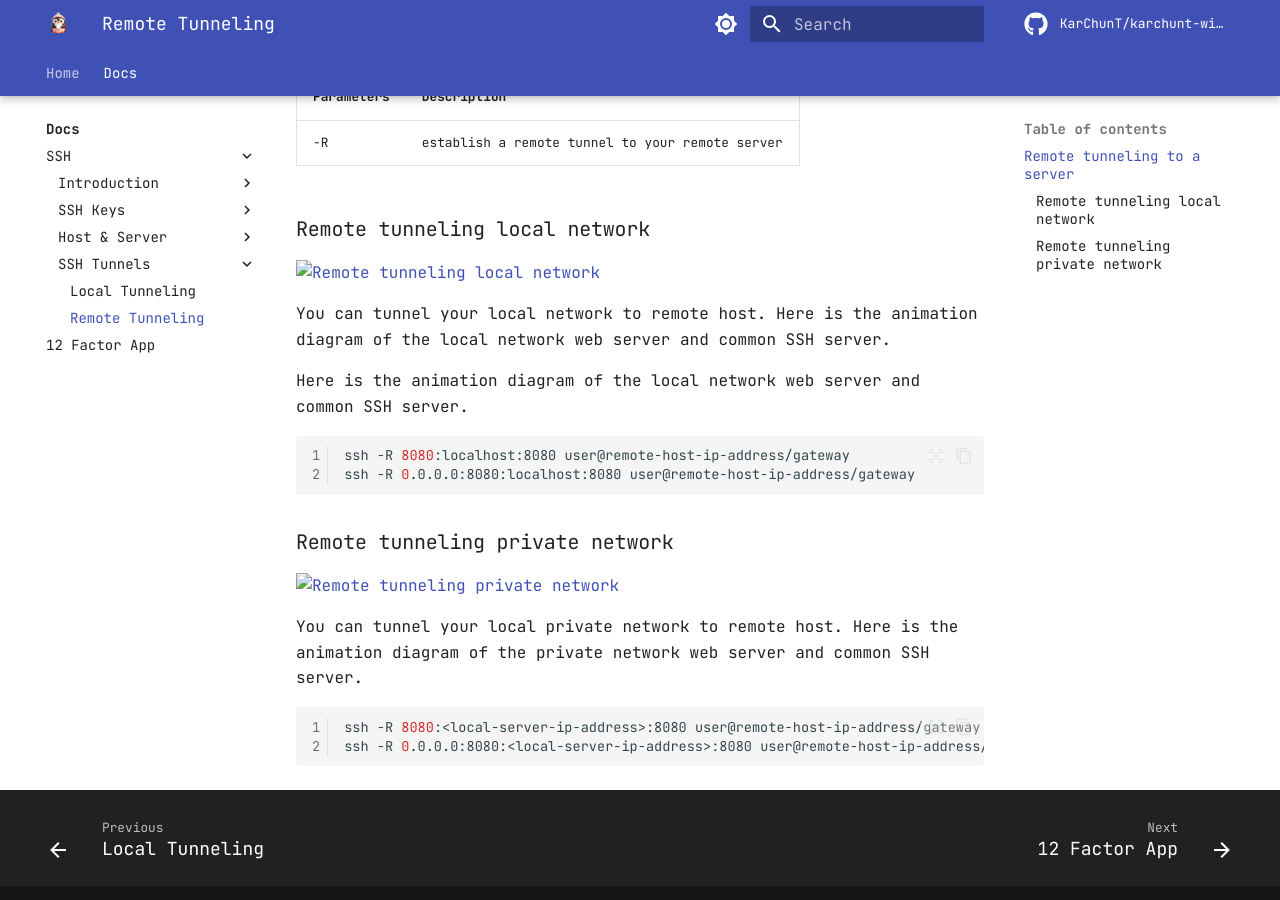
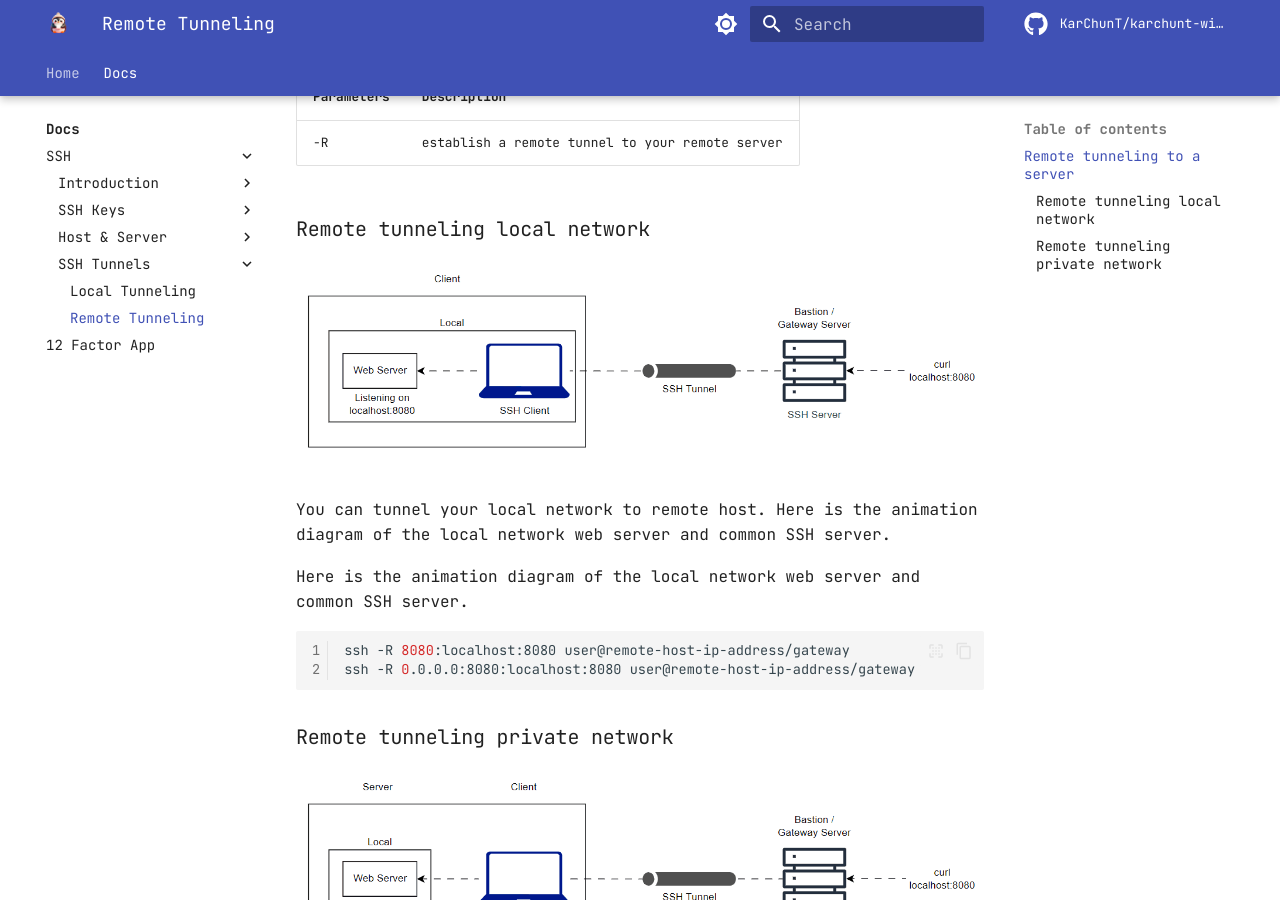
Before and after one commit to KarChunT/karchunt-wiki, an MkDocs documentation site: the page built from docs/docs/ssh/remote-tunneling.md, in a window 1280 px wide and 900 px high, scrolled down 819 px. Built offline with MkDocs 1.6.1 and Material for MkDocs 9.7.7, drawn with Linux system fonts in a browser that asks for light colours; plug-ins that fetch from the network failed and are left out; comment, search, counter and statistics services are not loaded.

Commit message:
fix: update image paths in SSH documentation for correct referencing

```diff
--- a/docs/docs/ssh/remote-tunneling.md
+++ b/docs/docs/ssh/remote-tunneling.md
@@ -27,7 +27,7 @@ Now if you go to your **remote** browser/curl to `localhost:8080`, you are able
 
 ### Remote tunneling local network
 
-![Remote tunneling local network](../assets/ssh/remote_tunneling_local_network.gif)
+![Remote tunneling local network](../../assets/ssh/remote_tunneling_local_network.gif)
 
 You can tunnel your local network to remote host. Here is the animation diagram of the local network web server and common SSH server.
 
@@ -40,7 +40,7 @@ ssh -R 0.0.0.0:8080:localhost:8080 user@remote-host-ip-address/gateway
 
 ### Remote tunneling private network
 
-![Remote tunneling private network](../assets/ssh/remote_tunneling_private_network.gif)
+![Remote tunneling private network](../../assets/ssh/remote_tunneling_private_network.gif)
 
 You can tunnel your local private network to remote host. Here is the animation diagram of the private network web server and common SSH server.
 
```
Also changed, not shown: docs/docs/ssh/local-tunneling.md (+2 -2 lines), docs/docs/ssh/ssh-overview.md (+1 -1 lines).
